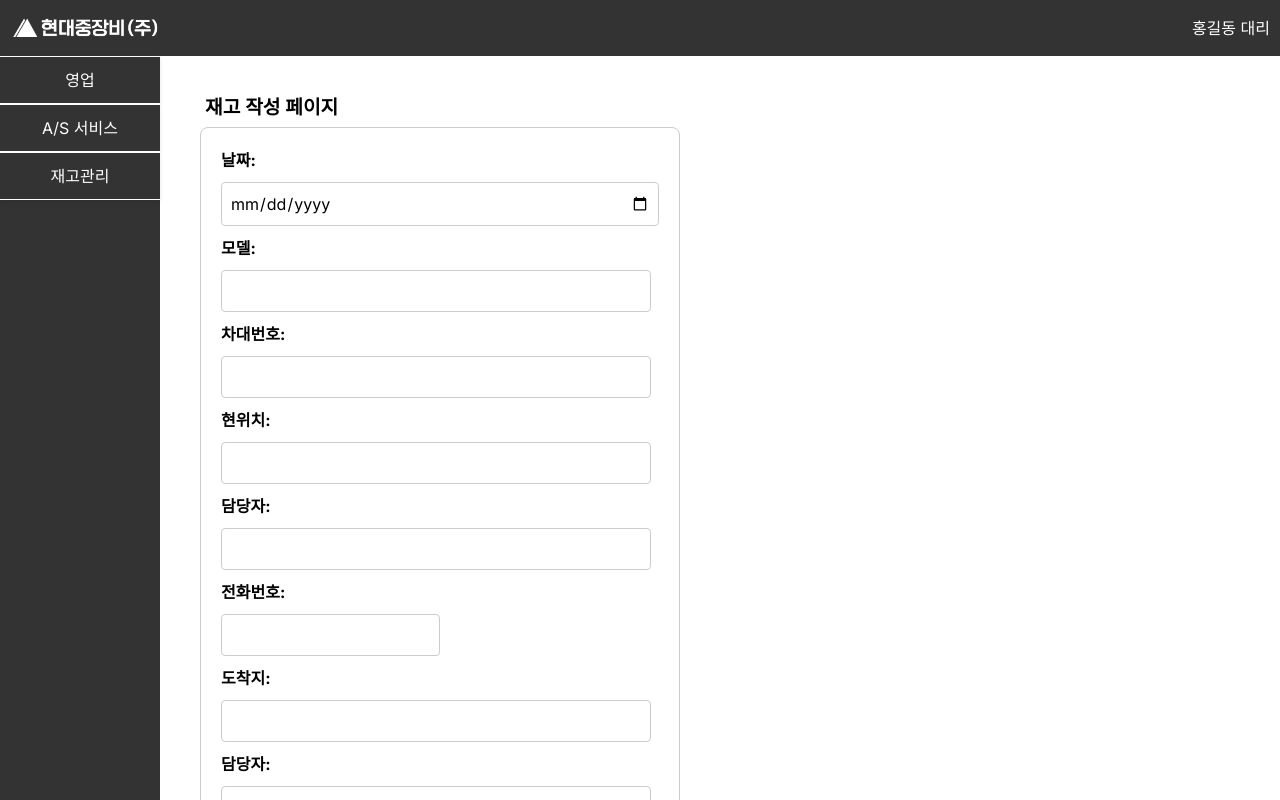
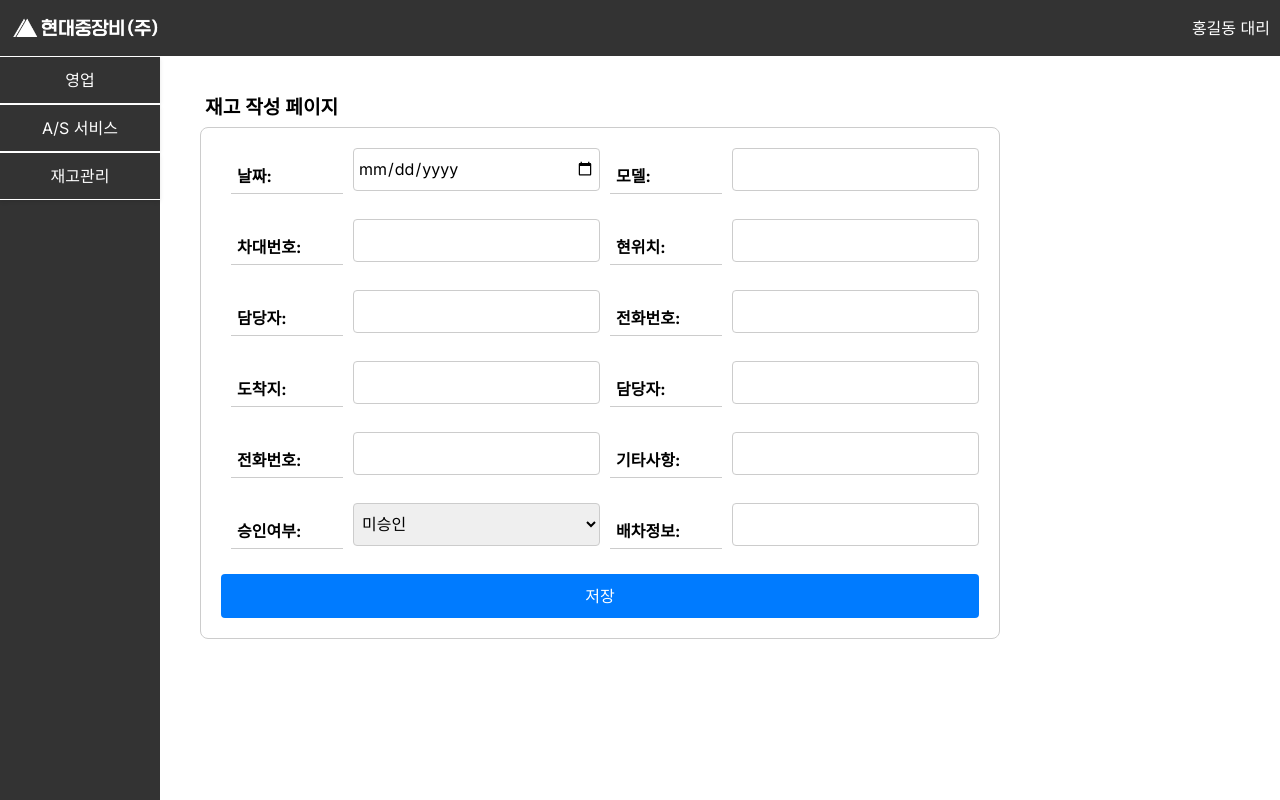
Before and after one commit to Jeongp4939/Jangbe, a Next.js app in the folder jangbe/: page /sales/release_request in a window 1280 px wide. Shown: the top 800 px of the page. Built offline with nearby package versions, Linux system fonts and the light colour scheme.

Commit message:
design: 입력 폼 관련 코드 수정
+ 한 줄에 두개의 입력이 오게 구조 변경

```diff
--- a/jangbe/app/products/enter_products/page.tsx
+++ b/jangbe/app/products/enter_products/page.tsx
@@ -5,27 +5,32 @@ import styles from "./styles.module.css";
 export default function Enter_Products() {
   return (
     <>
-      <h1>재고 작성 페이지</h1>
       <div className={styles.container}>
+        <h1>재고 작성</h1>
         <form className={styles.form}>
+          <div>
             <label htmlFor="purchaseDate">매입일자:</label>
             <input type="date" id="purchaseDate" name="purchaseDate" />
 
             <label htmlFor="category">구분:</label>
             <input type="text" id="category" name="category" />
-
+          </div>
+          <div>
             <label htmlFor="model">모델:</label>
             <input type="text" id="model" name="model" />
 
             <label htmlFor="customerName">고객명:</label>
             <input type="text" id="customerName" name="customerName" />
+          </div>
 
+          <div>
             <label htmlFor="chassisNumber">차대번호:</label>
             <input type="number" id="chassisNumber" name="chassisNumber" />
 
             <label htmlFor="year">년식:</label>
             <input type="number" id="year" name="year" />
-
+          </div>
+          <div>
             <label htmlFor="salePrice">판매조정가:</label>
             <input type="text" id="salePrice" name="salePrice" />
 
@@ -34,7 +39,9 @@ export default function Enter_Products() {
               <option value="음성">음성</option>
               <option value="광주">광주</option>
             </select>
+          </div>
 
+          <div>
             <label htmlFor="remark">특이사항:</label>
             <input type="text" id="remark" name="remark" />
 
@@ -43,6 +50,7 @@ export default function Enter_Products() {
               <option value="입고">입고</option>
               <option value="출고">출고</option>
             </select>
+          </div>
 
           <button className={styles.submitButton} type="submit">
             저장
--- a/jangbe/app/products/enter_products/styles.module.css
+++ b/jangbe/app/products/enter_products/styles.module.css
@@ -1,7 +1,7 @@
 /* styles.module.css */
 
 .container {
-  min-width: 30rem;
+  min-width: 50rem;
   margin: 0 auto;
   padding: 20px;
   border: 1px solid #ccc;
@@ -11,17 +11,21 @@
 .form {
   display: flex;
   flex-direction: column;
-  gap: 10px;
+  gap: 20px;
 }
 
 .form label {
+  min-width: 7rem;
+  margin: 10px;
+  padding: 6px;
   font-weight: bold;
 }
 
 .form input,
 .form select {
-  width: 100%;
-  padding: 8px;
+  width: 40%;
+  margin-bottom: 8px;
+  padding: 4px;
   border: 1px solid #ccc;
   border-radius: 4px;
 }
@@ -49,3 +53,7 @@
   padding-bottom: 5px;
   margin-bottom: 5px;
 }
+
+.form div {
+  display:flex;
+}
--- a/jangbe/app/sales/release_request/page.tsx
+++ b/jangbe/app/sales/release_request/page.tsx
@@ -6,24 +6,28 @@ export default function Release_Request() {
       <h1>재고 작성 페이지</h1>
       <div className={styles.container}>
         <form className={`${styles.form}`}>
+          <div>
             <label htmlFor="purchaseDate">날짜:</label>
             <input type="date" id="purchaseDate" name="purchaseDate" />
 
             <label htmlFor="model">모델:</label>
             <input type="text" id="model" name="model" />
-
+          </div>
+          <div>
             <label htmlFor="chassisNumber">차대번호:</label>
             <input type="text" id="chassisNumber" name="chassisNumber" />
 
             <label htmlFor="currentLocation">현위치:</label>
             <input type="text" id="currentLocation" name="currentLocation" />
-
+          </div>
+          <div>
             <label htmlFor="currentManager">담당자:</label>
             <input type="text" id="currentManager" name="currentManager" />
 
             <label htmlFor="currentPhone">전화번호:</label>
             <input type="tel" id="currentPhone" name="currentPhone" />
-
+          </div>
+          <div>
             <label htmlFor="destination">도착지:</label>
             <input type="text" id="destination" name="destination" />
 
@@ -33,13 +37,15 @@ export default function Release_Request() {
               id="destinationManager"
               name="destinationManager"
             />
-
+          </div>
+          <div>
             <label htmlFor="destinationPhone">전화번호:</label>
             <input type="tel" id="destinationPhone" name="destinationPhone" />
 
             <label htmlFor="remark">기타사항:</label>
             <input type="text" id="remark" name="remark" />
-
+          </div>
+          <div>
             <label htmlFor="approvalStatus">승인여부:</label>
             <select id="approvalStatus" name="approvalStatus">
               {/* 재고 승인은 관리자만 가능하게끔 수정 필요함 */}
@@ -49,6 +55,7 @@ export default function Release_Request() {
 
             <label htmlFor="dispatchInfo">배차정보:</label>
             <input type="text" id="dispatchInfo" name="dispatchInfo" />
+          </div>
 
           <button className={styles.submitButton} type="submit">
             저장
--- a/jangbe/app/sales/release_request/styles.module.css
+++ b/jangbe/app/sales/release_request/styles.module.css
@@ -1,7 +1,7 @@
 /* styles.module.css */
 
 .container {
-  min-width: 30rem;
+  min-width: 50rem;
   margin: 0 auto;
   padding: 20px;
   border: 1px solid #ccc;
@@ -9,36 +9,33 @@
 }
 
 .form {
-  display: grid;
-  gap: 10px;
+  display: flex;
+  flex-direction: column;
+  gap: 20px;
 }
 
 .form label {
+  min-width: 7rem;
+  margin: 10px;
+  padding: 6px;
   font-weight: bold;
 }
 
 .form input,
 .form select {
-  width: calc(100% - 8px);
-  padding: 8px;
+  width: 40%;
+  margin-bottom: 8px;
+  padding: 4px;
   border: 1px solid #ccc;
   border-radius: 4px;
 }
 
-.form input[type="date"] {
-  width: 100%;
-}
-
-.form input[type="tel"] {
-  width: 50%;
-}
-
-.form select {
-  width: 100%;
+/* 특이사항 칸 크기 조정 */
+#remark {
+  height: 100px; /* 높이를 조정하여 특이사항 칸을 크게 만듭니다 */
 }
 
 .submitButton {
-  margin: 10px;
   padding: 10px;
   background-color: #007bff;
   color: white;
@@ -50,3 +47,13 @@
 .submitButton:hover {
   background-color: #0056b3;
 }
+
+.form label {
+  border-bottom: 1px solid #ccc;
+  padding-bottom: 5px;
+  margin-bottom: 5px;
+}
+
+.form div {
+  display:flex;
+}
```
Lines whose indentation alone changed are shown as unchanged.
